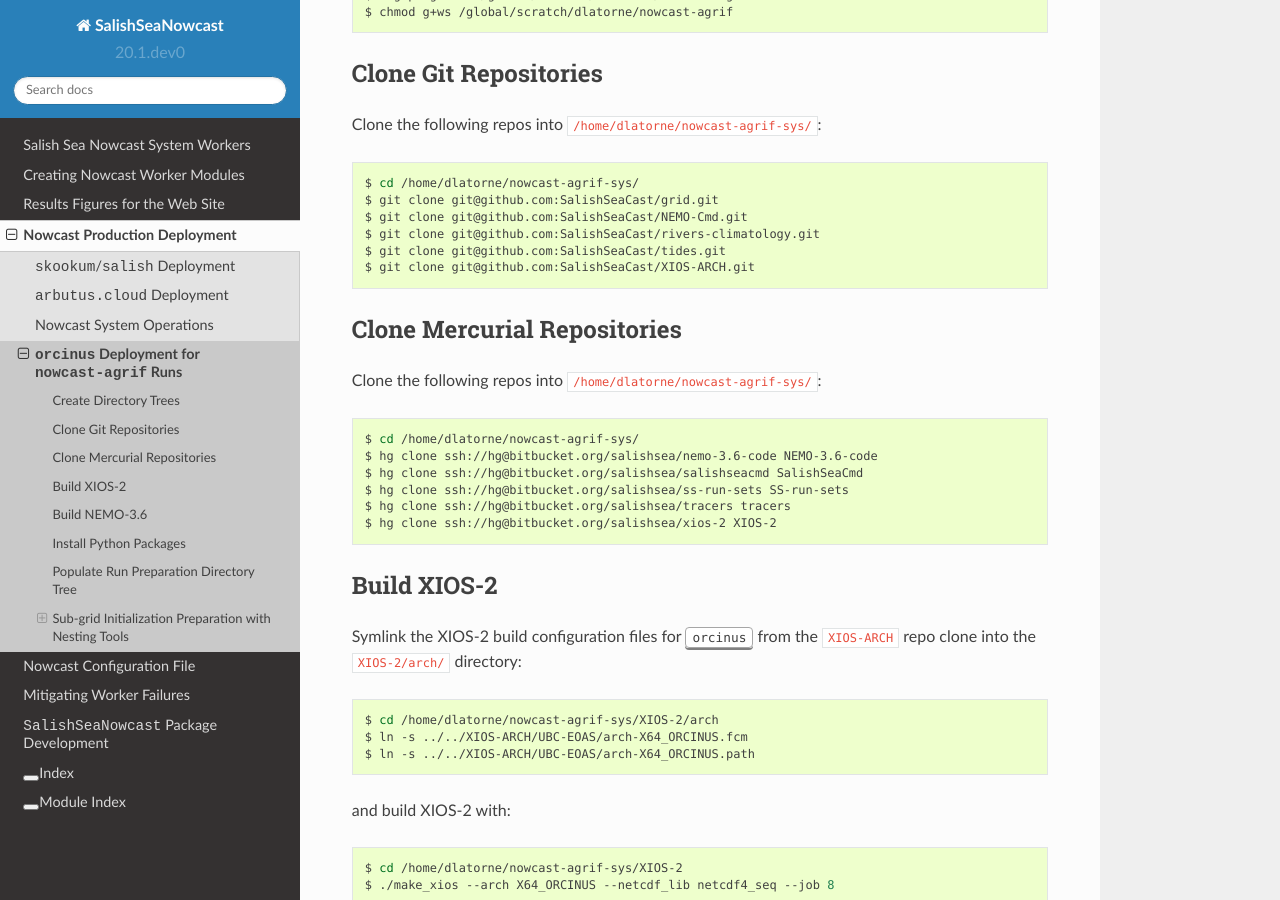
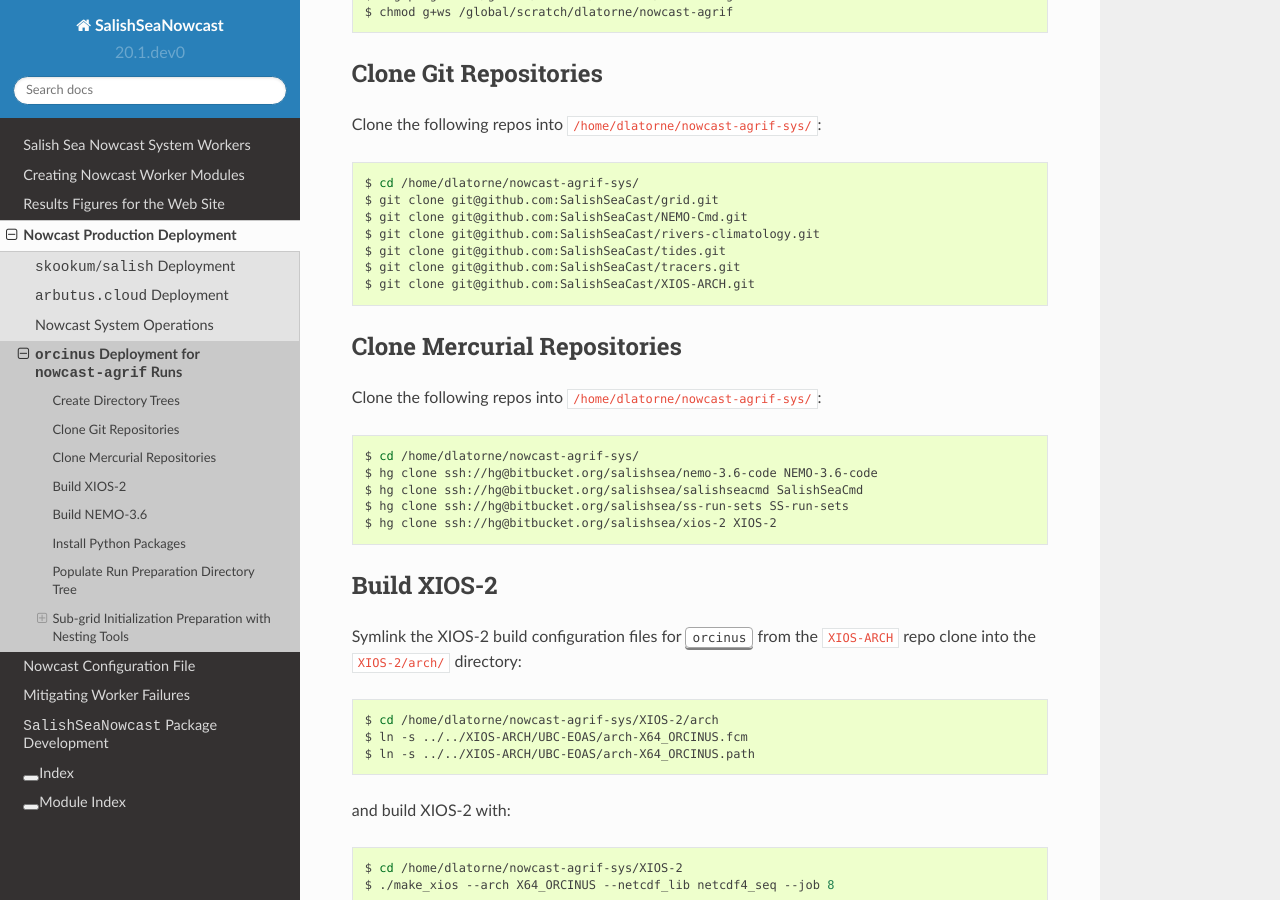
Before and after one commit to SalishSeaCast/SalishSeaNowcast, a Sphinx documentation site: the page built from docs/deployment/orcinus.rst, in a window 1280 px wide and 900 px high, scrolled down 422 px. Built offline with Sphinx 7.4.7 and the Read the Docs theme 2.0.0, drawn with Linux system fonts in a browser that asks for light colours.

Commit message:
Chg to install tracers repo from GitHub
re: migration from Mercurial on Bitbucket to Git on GitHub

```diff
--- a/docs/deployment/arbutus_cloud.rst
+++ b/docs/deployment/arbutus_cloud.rst
@@ -615,7 +615,6 @@
     $ hg clone ssh://hg@bitbucket.org/salishsea/salishseawaves SalishSeaWaves
     $ hg clone ssh://hg@bitbucket.org/salishsea/ss-run-sets SS-run-sets
     $ hg clone ssh://hg@bitbucket.org/salishsea/tools tools
-    $ hg clone ssh://hg@bitbucket.org/salishsea/tracers tracers
     $ hg clone ssh://hg@bitbucket.org/salishsea/xios-2 XIOS-2
 
 
@@ -634,6 +633,7 @@
     $ git clone git@github.com:SalishSeaCast/rivers-climatology.git
     $ git clone git@github.com:SalishSeaCast/SalishSeaNowcast.git
     $ git clone git@github.com:SalishSeaCast/tides.git
+    $ git clone git@github.com:SalishSeaCast/tracers.git
     $ git clone git@gitlab.com:mdunphy/FVCOM41.git
     $ git clone git@gitlab.com:mdunphy/FVCOM-VHFR-config.git
     $ git clone git@gitlab.com:mdunphy/OPPTools.git
--- a/docs/deployment/orcinus.rst
+++ b/docs/deployment/orcinus.rst
@@ -51,6 +51,7 @@
     $ git clone git@github.com:SalishSeaCast/NEMO-Cmd.git
     $ git clone git@github.com:SalishSeaCast/rivers-climatology.git
     $ git clone git@github.com:SalishSeaCast/tides.git
+    $ git clone git@github.com:SalishSeaCast/tracers.git
     $ git clone git@github.com:SalishSeaCast/XIOS-ARCH.git
 
 
@@ -65,7 +66,6 @@
     $ hg clone ssh://hg@bitbucket.org/salishsea/nemo-3.6-code NEMO-3.6-code
     $ hg clone ssh://hg@bitbucket.org/salishsea/salishseacmd SalishSeaCmd
     $ hg clone ssh://hg@bitbucket.org/salishsea/ss-run-sets SS-run-sets
-    $ hg clone ssh://hg@bitbucket.org/salishsea/tracers tracers
     $ hg clone ssh://hg@bitbucket.org/salishsea/xios-2 XIOS-2
 
 
--- a/docs/deployment/skookum_salish.rst
+++ b/docs/deployment/skookum_salish.rst
@@ -33,7 +33,6 @@
     $ hg clone ssh://hg@bitbucket.org/salishsea/salishsea-site salishsea-site
     $ hg clone ssh://hg@bitbucket.org/salishsea/ss-run-sets SS-run-sets
     $ hg clone ssh://hg@bitbucket.org/salishsea/tools tools
-    $ hg clone ssh://hg@bitbucket.org/salishsea/tracers tracers
     $ hg clone ssh://hg@bitbucket.org/salishsea/xios-2 XIOS-2
 
 Copy the :program:`wgrib2` executable into :file:`private-tools/grib2/wgrib2/`:
@@ -63,6 +62,7 @@
     $ git clone git@gitlab.com:mdunphy/FVCOM-VHFR-config.git
     $ git clone git@gitlab.com:mdunphy/OPPTools.git OPPTools
     $ git clone git@github.com:SalishSeaCast/tides.git
+    $ git clone git@github.com:SalishSeaCast/tracers.git
     $ git clone git@github.com:SalishSeaCast/XIOS-ARCH.git
 
 Build XIOS-2
```
Also changed, not shown: 2 other files.
